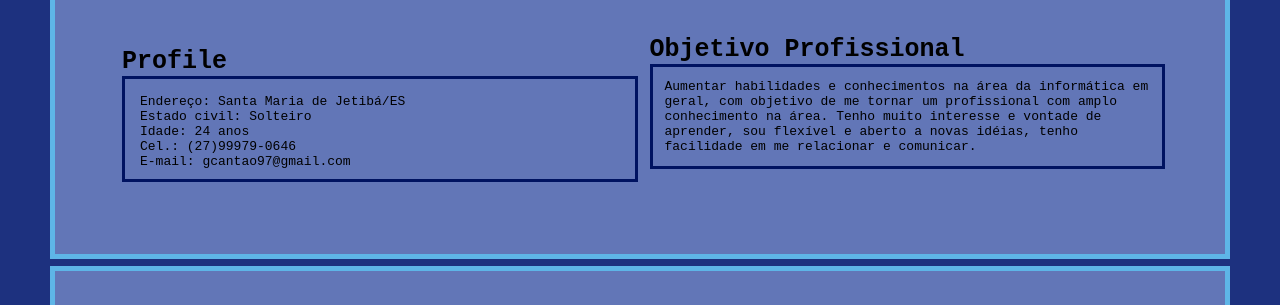
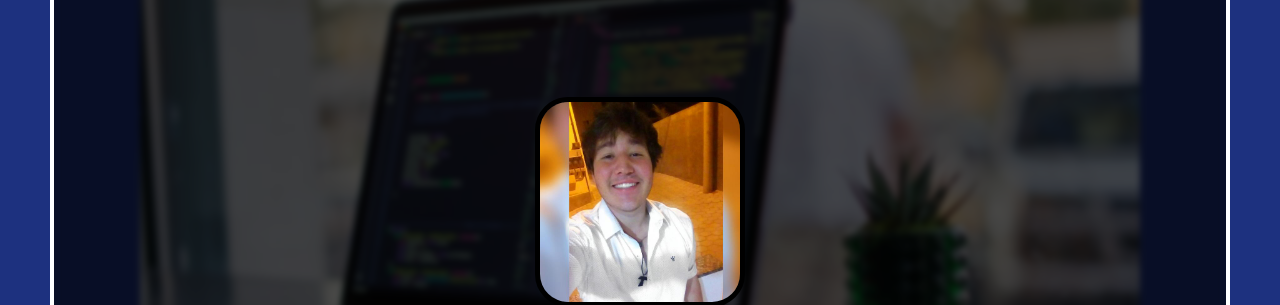
Before and after one commit to Cantao97/curriculo, a plain HTML site: page index.html in a window 1280 px wide. Shown: the part 106-411 px from the top of the page. Drawn offline with Linux system fonts and the light colour scheme; the site is published under a folder, as on GitHub Pages, so addresses that start at the root find nothing.

Commit message:
Arrumando imagem

```diff
--- a/index.html
+++ b/index.html
@@ -13,7 +13,7 @@
         <div class="profile">
           <div class="backgroud-img-header">
             <img
-              src="/assets/code.jpg"
+              src="./assets/code.jpg"
               alt="Notebook com software de programação"
             />
             <div class="mask">
@@ -21,7 +21,7 @@
                 <div class="picture">
                   <img
                     class="profile-img"
-                    src="/assets/pp.jpg"
+                    src="./assets/pp.jpg"
                     alt="Imagem de Perfil"
                   />
                 </div>
```
